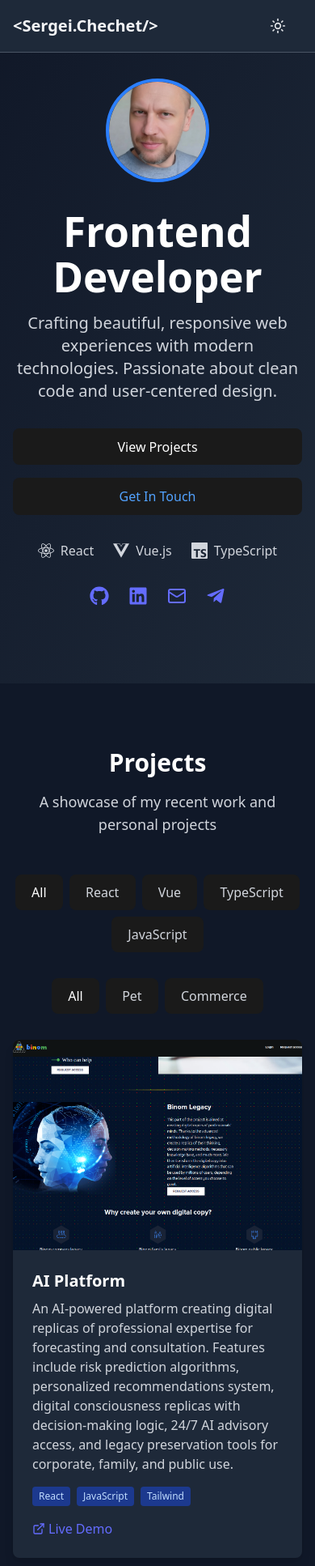
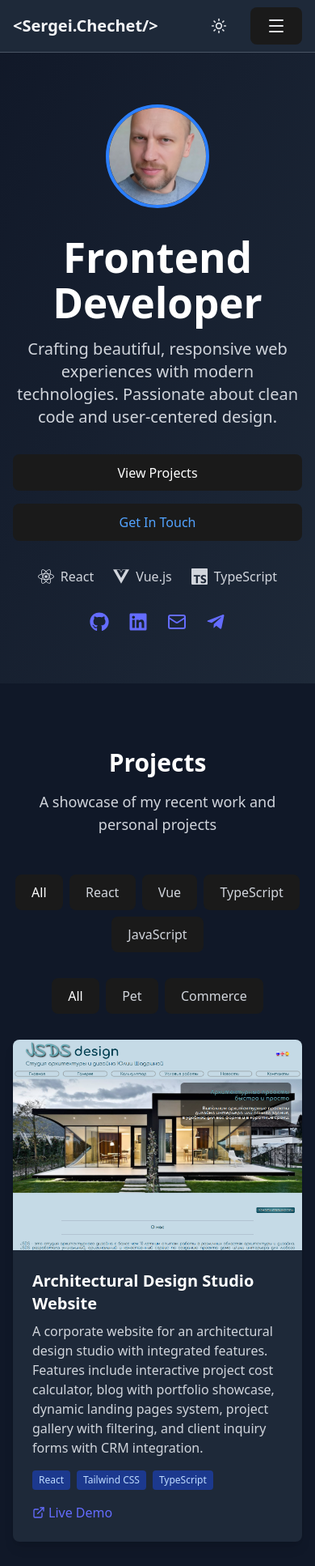
Before and after one commit to BMD63/my-portfolio, a React (Vite) app: page / in a window 390 px wide. Shown: the top 1934 px of the page at 81% size. Built offline with nearby package versions, Linux system fonts and the light colour scheme.

Commit message:
fix: fixed navbar style in mobile

```diff
--- a/src/components/CodeChallenges.tsx
+++ b/src/components/CodeChallenges.tsx
@@ -5,7 +5,7 @@ import challengesData from '../constants/tests';
 
 const CodeChallenges: React.FC = () => {
   return (
-    <section id="challenges" className="py-20 bg-gray-50 dark:bg-gray-800">
+    <section id="code examples" className="py-20 bg-gray-50 dark:bg-gray-800">
       <div className="w-full px-4 sm:px-6 lg:px-8">
         <div className="text-center mb-12">
           <h2 className="text-3xl sm:text-4xl font-bold text-gray-900 dark:text-white mb-4">
--- a/src/components/Hero.tsx
+++ b/src/components/Hero.tsx
@@ -13,7 +13,7 @@ const Hero: React.FC = () => {
   };
 
   return (
-    <section id="hero" className="min-h-screen flex items-center justify-center bg-gradient-to-br from-blue-50 to-indigo-100 dark:from-gray-900 dark:to-gray-800">
+    <section id="hero" className="pt-16 min-h-screen flex items-center justify-center bg-gradient-to-br from-blue-50 to-indigo-100 dark:from-gray-900 dark:to-gray-800">
       <div className="max-w-4xl mx-auto px-4 sm:px-6 lg:px-8 text-center">
         <div className="mb-8">
           <div className="w-32 h-32 mx-auto mb-6 rounded-full overflow-hidden border-4 border-blue-500">
--- a/src/components/Navbar.tsx
+++ b/src/components/Navbar.tsx
@@ -1,19 +1,23 @@
-import React from 'react';
-import { Moon, Sun } from 'lucide-react';
+import React, { useState } from 'react';
+import { Moon, Sun, Menu, X } from 'lucide-react';
 import { useTheme } from '../contexts/ThemeContext';
 // import { useLanguage } from '../contexts/LanguageContext';
 
 const Navbar: React.FC = () => {
   const { theme, toggleTheme } = useTheme();
   // const { language, toggleLanguage } = useLanguage();
+  const [isMenuOpen, setIsMenuOpen] = useState(false);
 
   const scrollToSection = (sectionId: string) => {
     const element = document.getElementById(sectionId);
     if (element) {
       element.scrollIntoView({ behavior: 'smooth' });
     }
+    setIsMenuOpen(false);
   };
-  const title ="<Sergei.Chechet/>"
+
+  const title = "<Sergei.Chechet/>";
+  const navItems = ['hero', 'projects', 'code examples', 'skills', 'about', 'contact'];
 
   return (
     <nav
@@ -22,13 +26,15 @@ const Navbar: React.FC = () => {
     >
       <div className="w-full px-4 sm:px-6 lg:px-8">
         <div className="flex justify-between items-center h-16">
+          {/* Логотип */}
           <div className="flex-shrink-0">
             <span className="text-xl font-bold text-gray-800 dark:!text-gray-100">{title}</span>
           </div>
 
+          {/* Десктопное меню */}
           <div className="hidden md:block">
             <div className="ml-10 flex items-baseline space-x-2">
-              {['hero', 'projects', 'code examples', 'skills', 'about', 'contact'].map((section) => (
+              {navItems.map((section) => (
                 <button
                   key={section}
                   onClick={() => scrollToSection(section)}
@@ -47,9 +53,11 @@ const Navbar: React.FC = () => {
           </div>
 
           <div className="flex items-center space-x-2">
-            {/* <button
+            {/*
+            Кнопка переключения языка (закомментировано)
+            <button
               onClick={toggleLanguage}
-              className="px-4 py-2 rounded-lg !text-gray-700 dark:!text-gray-200
+              className="hidden sm:block px-4 py-2 rounded-lg !text-gray-700 dark:!text-gray-200
                        hover:!text-blue-600 dark:hover:!text-blue-400
                        hover:!bg-gray-100 dark:hover:!bg-gray-700
                        transition-all duration-200 font-medium"
@@ -60,7 +68,10 @@ const Navbar: React.FC = () => {
               aria-label="Toggle language"
             >
               {language === 'ru' ? 'RU' : 'EN'}
-            </button> */}
+            </button>
+            */}
+
+            {/* Кнопка переключения темы */}
             <button
               onClick={toggleTheme}
               className="p-2 rounded-lg !text-gray-700 dark:!text-gray-200
@@ -75,8 +86,62 @@ const Navbar: React.FC = () => {
             >
               {theme === 'light' ? <Moon size={20} /> : <Sun size={20} />}
             </button>
+
+            {/* Бургер-меню для мобильных */}
+            <button
+              onClick={() => setIsMenuOpen(!isMenuOpen)}
+              className="md:hidden p-2 rounded-lg !text-gray-700 dark:!text-gray-200
+                       hover:!text-blue-600 dark:hover:!text-blue-400
+                       hover:!bg-gray-100 dark:hover:!bg-gray-700
+                       transition-all duration-200"
+              aria-label="Toggle menu"
+            >
+              {isMenuOpen ? <X size={24} /> : <Menu size={24} />}
+            </button>
           </div>
         </div>
+
+        {/* Мобильное меню */}
+        {isMenuOpen && (
+          <div className="md:hidden bg-white dark:!bg-gray-800 border-t border-gray-200 dark:!border-gray-600">
+            <div className="px-2 pt-2 pb-3 space-y-1">
+              {navItems.map((section) => (
+                <button
+                  key={section}
+                  onClick={() => scrollToSection(section)}
+                  className="block w-full text-left px-3 py-2 rounded-md !text-gray-700 dark:!text-gray-200
+                           hover:!text-blue-600 dark:hover:!text-blue-400
+                           hover:!bg-gray-100 dark:hover:!bg-gray-700
+                           text-base font-medium transition-all duration-200"
+                  style={{
+                    backgroundColor: 'transparent',
+                    color: theme === 'light' ? '#374151' : '#e5e7eb'
+                  }}
+                >
+                  {section.charAt(0).toUpperCase() + section.slice(1)}
+                </button>
+              ))}
+
+              {/*
+              Кнопка переключения языка в мобильном меню (закомментировано)
+              <button
+                onClick={toggleLanguage}
+                className="block w-full text-left px-3 py-2 rounded-md !text-gray-700 dark:!text-gray-200
+                         hover:!text-blue-600 dark:hover:!text-blue-400
+                         hover:!bg-gray-100 dark:hover:!bg-gray-700
+                         text-base font-medium transition-all duration-200 mt-2"
+                style={{
+                  backgroundColor: 'transparent',
+                  color: theme === 'light' ? '#374151' : '#e5e7eb'
+                }}
+                aria-label="Toggle language"
+              >
+                {language === 'ru' ? 'Русский' : 'English'}
+              </button>
+              */}
+            </div>
+          </div>
+        )}
       </div>
     </nav>
   );
--- a/src/constants/projectsList.ts
+++ b/src/constants/projectsList.ts
@@ -13,13 +13,13 @@ const projectsData: Project[] = [
 
   {
     id: 1,
-    title: 'AI Platform',
-    description: 'An AI-powered platform creating digital replicas of professional expertise for forecasting and consultation. Features include risk prediction algorithms, personalized recommendations system, digital consciousness replicas with decision-making logic, 24/7 AI advisory access, and legacy preservation tools for corporate, family, and public use.',
-    image: 'projects/binom.png',
-    technologies: ['React', 'JavaScript', 'Tailwind'],
+    title: 'Architectural Design Studio Website',
+    description: 'A corporate website for an architectural design studio with integrated features. Features include interactive project cost calculator, blog with portfolio showcase, dynamic landing pages system, project gallery with filtering, and client inquiry forms with CRM integration.',
+    image: 'projects/jsds.png',
+    technologies: ['React', 'Tailwind CSS', 'TypeScript'],
     type: 'commerce',
-    liveUrl: 'https://bmd63.github.io/Binom/',
-     },
+    liveUrl: 'jsds.ru',
+  },
   {
     id: 2,
     title: 'Marketing Platform Dashboard',
@@ -48,17 +48,16 @@ const projectsData: Project[] = [
     liveUrl: 'https://bluffs.ru',
     githubUrl: 'https://github.com'
   },
-
   {
     id: 5,
-    title: 'Architectural Design Studio Website',
-    description: 'A corporate website for an architectural design studio with integrated features. Features include interactive project cost calculator, blog with portfolio showcase, dynamic landing pages system, project gallery with filtering, and client inquiry forms with CRM integration.',
-    image: 'projects/jsds.png',
-    technologies: ['React', 'Tailwind CSS', 'TypeScript'],
+    title: 'AI Platform',
+    description: 'An AI-powered platform creating digital replicas of professional expertise for forecasting and consultation. Features include risk prediction algorithms, personalized recommendations system, digital consciousness replicas with decision-making logic, 24/7 AI advisory access, and legacy preservation tools for corporate, family, and public use.',
+    image: 'projects/binom.png',
+    technologies: ['React', 'JavaScript', 'Tailwind'],
     type: 'commerce',
-    liveUrl: 'jsds.ru',
+    liveUrl: 'https://bmd63.github.io/Binom/',
   },
-    {
+  {
     id: 6,
     title: 'Online Store',
     description: 'An e-commerce platform for POCO smartphones with full shopping functionality. Features include product catalog with filtering and comparison, shopping cart and checkout process, user authentication and order tracking, product reviews and ratings, and integration with payment systems and inventory management.',
@@ -92,7 +91,7 @@ const projectsData: Project[] = [
     description: 'A gamified marketing platform where users learn through interactive challenges and win prizes. Features include task creation system for brands, answer submission and validation, automated prize distribution among correct answers, user engagement tracking, leaderboards, and campaign analytics dashboard.',
     image: 'projects/priz.png',
     technologies: ['React', 'TypeScript', 'API'],
-    type: 'pet',
+    type: 'commerce',
     liveUrl: 'https://prizolove.com/',
   },
 ];
```
